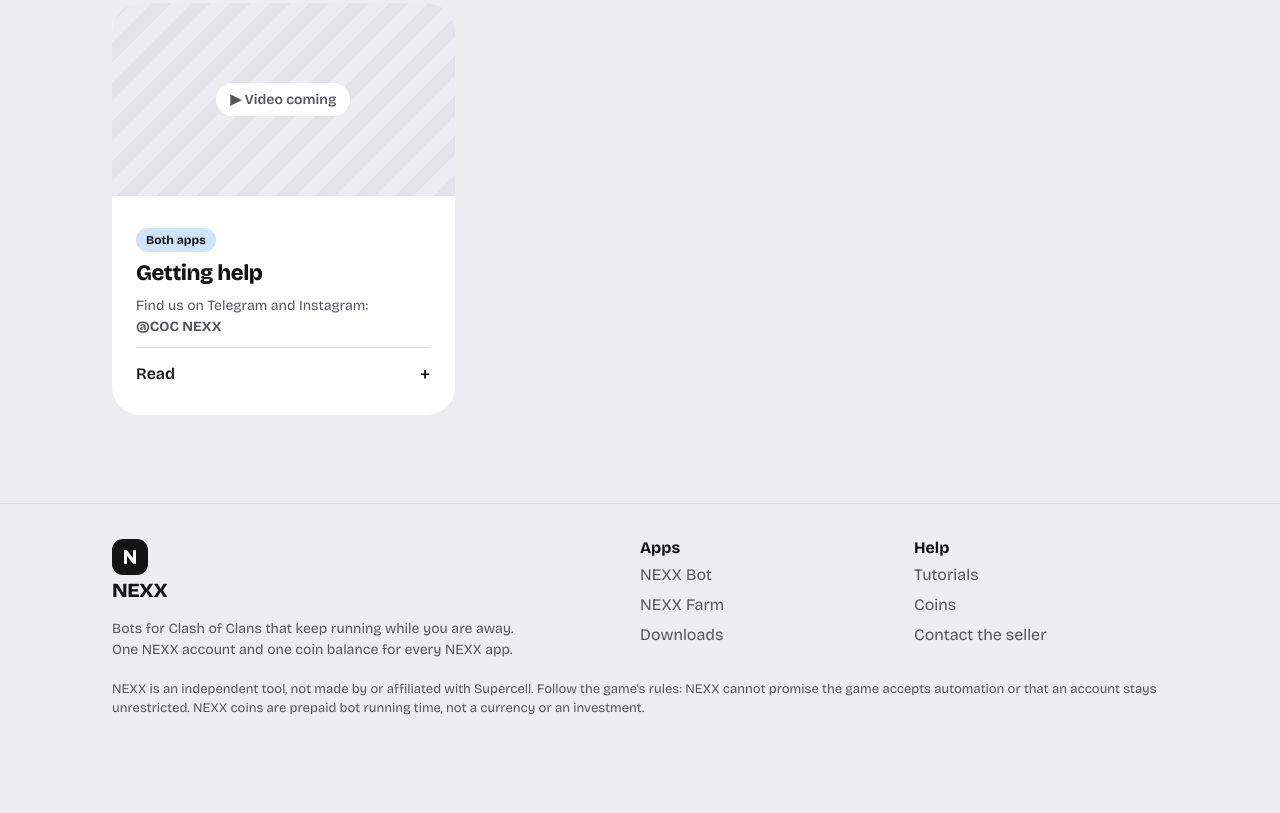
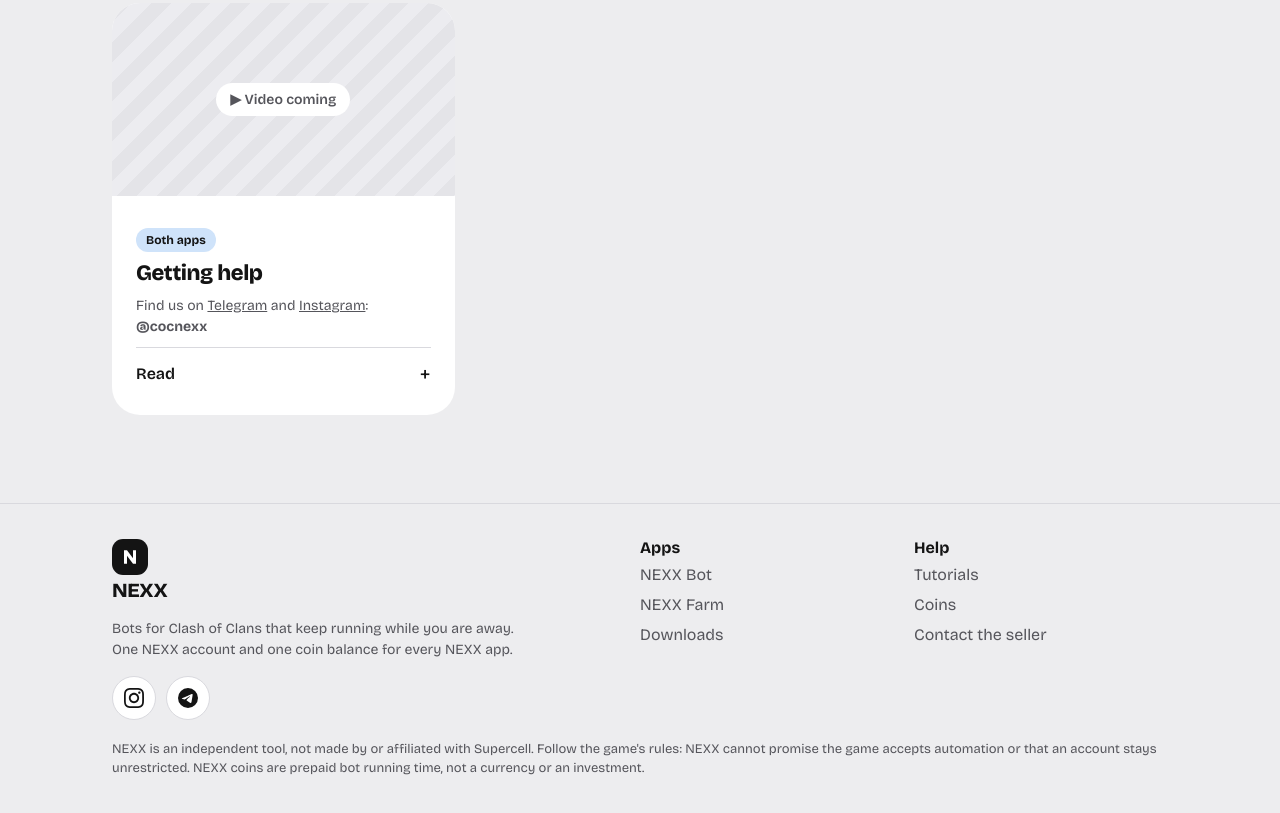
Before and after one commit to Nexx2131/Nexx-website, a plain HTML site: page tutorials.html in a window 1280 px wide. Shown: the part 1756-2569 px from the top of the page. Before the commit the page ends 2515 px from the top, so only its background shows below. Drawn offline with nearby package versions, Linux system fonts and the light colour scheme.

Commit message:
Socials: Instagram and Telegram links (@cocnexx)
Footer icons now show for Instagram (instagram.com/cocnexx) and
Telegram (t.me/cocnexx); Discord stays hidden until its invite is in.
Getting help links the same two accounts and names @cocnexx.

Co-Authored-By: Claude Opus 5.5 <noreply@anthropic.com>

```diff
--- a/assets/data.js
+++ b/assets/data.js
@@ -58,8 +58,8 @@ window.NEXX = {
   // e.g. "https://www.instagram.com/NAME/", "https://t.me/GROUP", "https://discord.gg/CODE".
   // An icon shows only once its link is filled in.
   socials: [
-    { id: "instagram", label: "Instagram", href: "" },
-    { id: "telegram",  label: "Telegram",  href: "" },
-    { id: "discord",   label: "Discord",   href: "" }
+    { id: "instagram", label: "Instagram", href: "https://www.instagram.com/cocnexx/" },
+    { id: "telegram",  label: "Telegram",  href: "https://t.me/cocnexx" },
+    { id: "discord",   label: "Discord",   href: "" } // TODO: the owner sends the server invite later
   ]
 };
--- a/tutorials.html
+++ b/tutorials.html
@@ -196,10 +196,10 @@
           <div class="body">
             <span class="tag all">Both apps</span>
             <h3>Getting help</h3>
-            <p class="muted small">Find us on Telegram and Instagram: <b>@COC&nbsp;NEXX</b></p>
+            <p class="muted small">Find us on <a href="https://t.me/cocnexx" target="_blank" rel="noopener">Telegram</a> and <a href="https://www.instagram.com/cocnexx/" target="_blank" rel="noopener">Instagram</a>: <b>@cocnexx</b></p>
             <details><summary>Read</summary>
               <ol>
-                <li>Message <b>@COC&nbsp;NEXX</b> on Telegram or Instagram.</li>
+                <li>Message <b>@cocnexx</b> on Telegram or Instagram.</li>
                 <li>Send your NEXX account ID, app version, device name and Android version.</li>
                 <li>The exact error and when it happened. Say whether the internet works.</li>
                 <li>Never send your password, game login or a redeem code in a public chat.</li>
```
